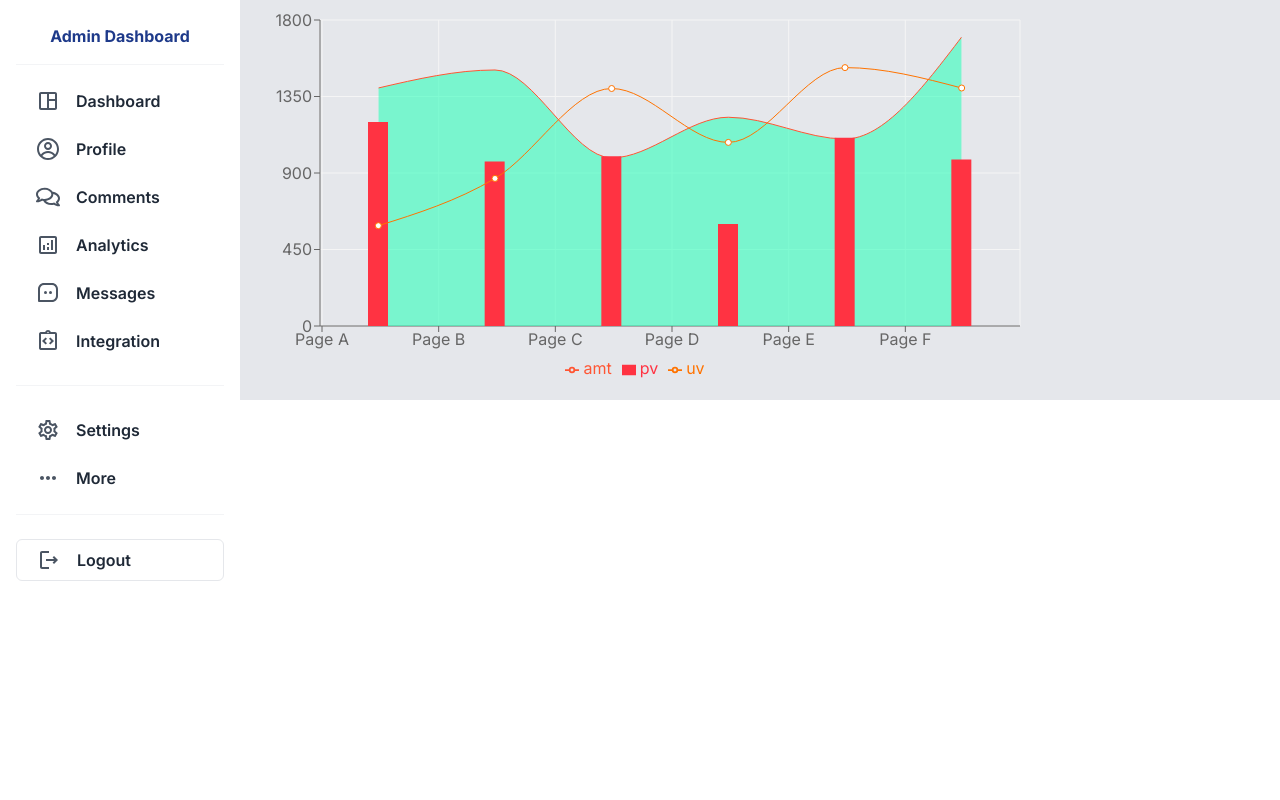
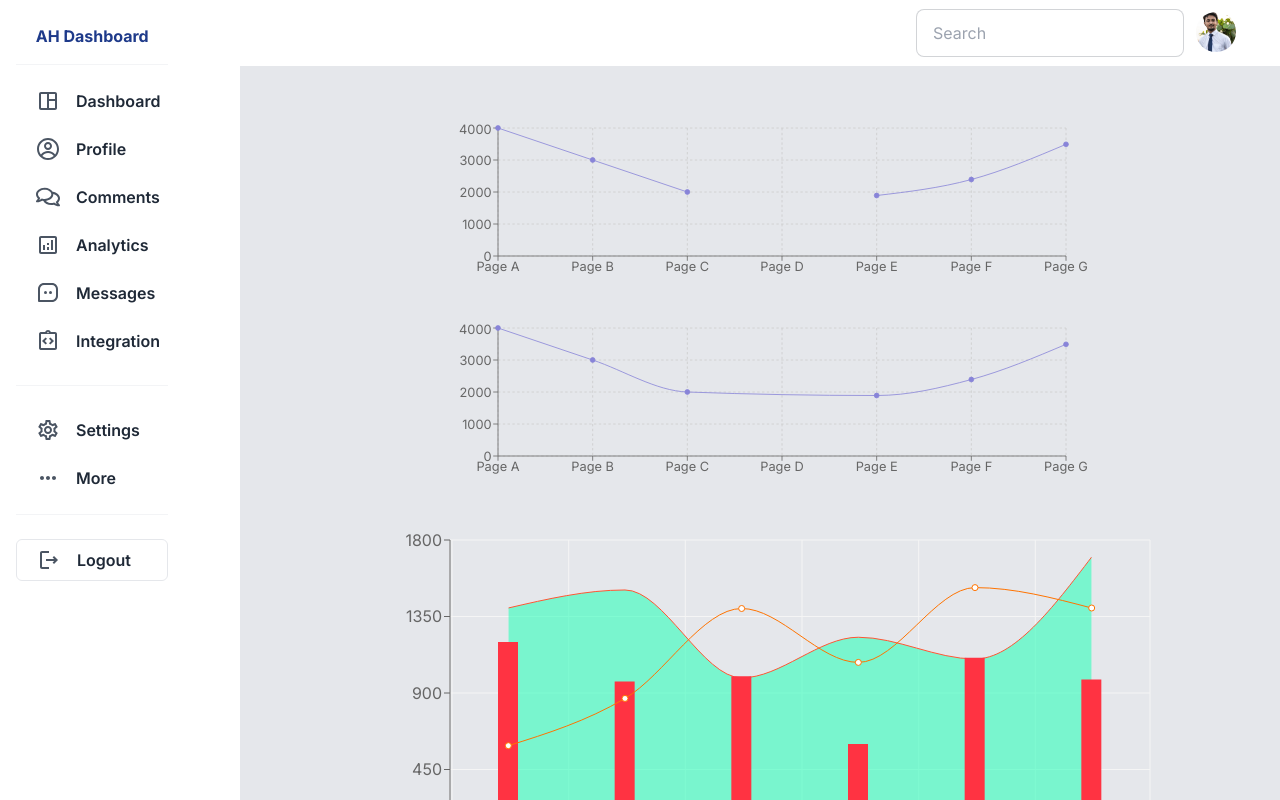
Before and after one commit to Rocky3112/Dashboard-With-Next, a Next.js app: page /analytics in a window 1280 px wide. Shown: the top 800 px of the page. Built offline with nearby package versions, Linux system fonts and the light colour scheme.

Commit message:
added message

```diff
--- a/app/analytics/page.js
+++ b/app/analytics/page.js
@@ -14,6 +14,7 @@ import {
   PieChart,
   Pie,
   Cell,
+  LineChart,
 } from "recharts";
 
 const data = [
@@ -54,37 +55,61 @@ const data = [
     amt: 1700,
   },
 ];
-const data01 = [
-    { name: 'Group A', value: 400 },
-    { name: 'Group B', value: 300 },
-    { name: 'Group C', value: 300 },
-    { name: 'Group D', value: 200 },
-  ];
-  const data02 = [
-    { name: 'A1', value: 100 },
-    { name: 'A2', value: 300 },
-    { name: 'B1', value: 100 },
-    { name: 'B2', value: 80 },
-    { name: 'B3', value: 40 },
-    { name: 'B4', value: 30 },
-    { name: 'B5', value: 50 },
-    { name: 'C1', value: 100 },
-    { name: 'C2', value: 200 },
-    { name: 'D1', value: 150 },
-    { name: 'D2', value: 50 },
-  ];
+
+const data1 = [
+  { name: 'Page A', uv: 4000 },
+  { name: 'Page B', uv: 3000 },
+  { name: 'Page C', uv: 2000 },
+  { name: 'Page D' },
+  { name: 'Page E', uv: 1890 },
+  { name: 'Page F', uv: 2390 },
+  { name: 'Page G', uv: 3490 },
+];
 
 const Page = () => {
   return (
     <div className="">
-         {/* <div> */}
-         <ResponsiveContainer width="100%" height="100%">
-        <PieChart width={400} height={400}>
-          <Pie data={data01} dataKey="value" cx="50%" cy="50%" outerRadius={60} fill="#8884d8" />
-          <Pie data={data02} dataKey="value" cx="50%" cy="50%" innerRadius={70} outerRadius={90} fill="#82ca9d" label />
-        </PieChart>
-      </ResponsiveContainer>
-         {/* </div> */}
+          <div className="py-5" style={{ width: 800 }}>
+        <ResponsiveContainer width={800} height={200} className="py-5">
+          <LineChart
+            width={500}
+            height={200}
+            data={data1}
+            margin={{
+              top: 10,
+              right: 30,
+              left: 0,
+              bottom: 0,
+            }}
+          >
+            <CartesianGrid strokeDasharray="3 3" />
+            <XAxis dataKey="name" />
+            <YAxis />
+            <Tooltip />
+            <Line type="monotone" dataKey="uv" stroke="#8884d8" fill="#8884d8" />
+          </LineChart>
+        </ResponsiveContainer>
+
+        <ResponsiveContainer width="100%" height={200} className="py-5">
+          <LineChart
+            width={500}
+            height={200}
+            data={data1}
+            margin={{
+              top: 10,
+              right: 30,
+              left: 0,
+              bottom: 0,
+            }}
+          >
+            <CartesianGrid strokeDasharray="3 3" />
+            <XAxis dataKey="name" />
+            <YAxis />
+            <Tooltip />
+            <Line connectNulls type="monotone" dataKey="uv" stroke="#8884d8" fill="#8884d8" />
+          </LineChart>
+        </ResponsiveContainer>
+      </div>
 
       <div style={{ width: 800, height: 400 }}>
         <ResponsiveContainer>
--- a/app/layout.js
+++ b/app/layout.js
@@ -1,6 +1,7 @@
 import { Inter } from "next/font/google";
 import "./globals.css";
 import Link from "next/link";
+import logo from "../public/image.jpg";
 import {
   MdOutlineSpaceDashboard,
   MdOutlineAnalytics,
@@ -12,6 +13,7 @@ import {
 import { CgProfile } from "react-icons/cg";
 import { FaRegComments } from "react-icons/fa";
 import { BiMessageSquareDots } from "react-icons/bi";
+import Image from "next/image";
 
 const inter = Inter({ subsets: ["latin"] });
 
@@ -24,11 +26,60 @@ export default function RootLayout({ children }) {
   return (
     <html lang="en">
       <body className={inter.className}>
+        <div>
+          <div className="navbar bg-base-100 fixed  z-10 px-10">
+            <div className="flex-1">
+              <h2 className="btn btn-ghost text-xl uppercase bg-black">AH Creation</h2>
+            </div>
+            <div className="flex-none gap-2">
+              <div className="form-control">
+                <input
+                  type="text"
+                  placeholder="Search"
+                  className="input input-bordered w-24 md:w-auto"
+                />
+              </div>
+              <div className="dropdown dropdown-end">
+                <div
+                  tabIndex={0}
+                  role="button"
+                  className="btn btn-ghost btn-circle avatar"
+                >
+                  <div className="w-10 rounded-full">
+                    <Image
+                      alt="Tailwind CSS Navbar component"
+                      src={logo}
+                      width={50}
+                      height={50}
+                    />
+                  </div>
+                </div>
+                <ul
+                  tabIndex={0}
+                  className="mt-3 z-[1] p-2 shadow menu menu-sm dropdown-content bg-base-100 rounded-box w-52"
+                >
+                  <li>
+                    <a className="justify-between">
+                      Profile
+                      <span className="badge">New</span>
+                    </a>
+                  </li>
+                  <li>
+                    <a>Settings</a>
+                  </li>
+                  <li>
+                    <a>Logout</a>
+                  </li>
+                </ul>
+              </div>
+            </div>
+          </div>
+        </div>
         <main className="flex gap-5">
-          <div className="py-6 px-4 w-1/2 h-screen fixed bg-white z-20 top-0 left- lg:left-0 lg:w-60 peer:transition ease-out delay-150 duration-200">
-            <div className="flex flex-col justify-start item-center">
+          <div className="py-6 px-4 w-1/2   bg-white z-20 top-0 left- lg:left-0 lg:w-60 peer:transition ease-out delay-150 duration-200">
+            <div className="flex flex-col justify-start item-center fixed h-fit">
               <h1 className="text-base text-center cursor-pointer font-bold text-blue-900 border-b border-gray-100 pb-4 w-full">
-                Admin Dashboard
+                AH Dashboard
               </h1>
               <div className=" my-4 border-b border-gray-100 pb-4">
                 <Link href="/">
@@ -105,7 +156,7 @@ export default function RootLayout({ children }) {
             </div>
           </div>
 
-          <div className=" mx-auto">{children}</div>
+          <div className=" mx-auto my-20">{children}</div>
         </main>
       </body>
     </html>
--- a/app/message/page.js
+++ b/app/message/page.js
@@ -2,7 +2,7 @@ import React from 'react'
 
 const page = () => {
   return (
-    <div className='min-h-screen'>
+    <div className='min-h-screen bg-white shadow-2xl rounded-lg py-5 px-3'>
 <div className="chat chat-start ">
   <div className="chat-bubble chat-bubble-primary">What kind of nonsense is this</div>
 </div>
--- /dev/null
+++ b/components/navbar.js
@@ -0,0 +1,12 @@
+import Image from 'next/image'
+import React from 'react'
+
+const navbar = () => {
+  return (
+    <div>
+
+    </div>
+  )
+}
+
+export default navbar
```
